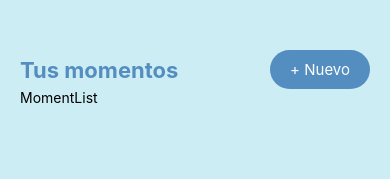
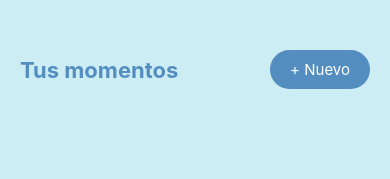
Before and after one commit to NicoPicotto/De-Paso-App, a React Native app: screen /MomentList in a window 390 px wide. Shown: the top 179 px of the page. Built offline with nearby package versions, Linux system fonts and the light colour scheme.

Commit message:
Renderizado de items

```diff
--- /dev/null
+++ b/src/Components/MomentItem/index.js
@@ -0,0 +1,24 @@
+import { View, Text, ImageBackground, TouchableOpacity } from 'react-native';
+import React from 'react';
+import { styles } from './styles';
+
+const MomentItem = ({ name, image, address, onSelect }) => {
+	return (
+		<TouchableOpacity onPress={() => onSelect()} style={styles.container}>
+			<ImageBackground
+				source={{ uri: image }}
+				style={styles.image}
+				resizeMode='cover'
+			>
+				<View style={styles.details}>
+					<Text style={styles.name}>{name}</Text>
+                    <Text style={styles.name}>{address}</Text>
+					{/* <Text style={styles.date}><Icon name="event" size={12} color="white" /> {date}</Text>
+            <Text style={styles.date}><Icon name="place" size={12} color="white" /> {address}</Text> */}
+				</View>
+			</ImageBackground>
+		</TouchableOpacity>
+	);
+};
+
+export default MomentItem;
--- /dev/null
+++ b/src/Components/MomentItem/styles.js
@@ -0,0 +1,43 @@
+import { StyleSheet } from 'react-native';
+
+export const styles = StyleSheet.create({
+	container: {
+		flex: 1,
+		backgroundColor: 'white',
+		overflow: 'hidden',
+		marginHorizontal: 20,
+		marginVertical: 10,
+		height: 250,
+		borderRadius: 20,
+		alignItems: 'center',
+		elevation: 8,
+	},
+	image: {
+		flex: 1,
+		justifyContent: 'center',
+		width: '100%',
+		height: null,
+	},
+	details: {
+		flex: 1,
+		padding: 15,
+		alignItems: 'flex-start',
+		justifyContent: 'flex-end',
+	},
+	name: {
+		color: 'white',
+		fontSize: 22,
+		textShadowOffset: { width: 2, height: 2 },
+		textShadowRadius: 10,
+		lineHeight: 25,
+		textShadowColor: '#2B2B2B',
+	},
+	date: {
+		color: 'white',
+		fontSize: 14,
+		lineHeight: 18,
+		textShadowOffset: { width: 1, height: 1 },
+		textShadowRadius: 10,
+		textShadowColor: '#2B2B2B',
+	},
+});
--- a/src/Navigation/MainStack.js
+++ b/src/Navigation/MainStack.js
@@ -1,6 +1,7 @@
 import { NavigationContainer } from '@react-navigation/native';
 import { createNativeStackNavigator } from '@react-navigation/native-stack';
 import React from 'react';
+import MomentDetail from '../Screens/MomentDetail';
 import MomentList from '../Screens/MomentList';
 import NewMoment from '../Screens/NewMoment';
 
@@ -16,6 +17,7 @@ const MainStack = () => {
 			>
 				<Stack.Screen name='MomentList' component={MomentList} />
 				<Stack.Screen name='NewMoment' component={NewMoment} />
+				<Stack.Screen name='MomentDetail' component={MomentDetail} />
 			</Stack.Navigator>
 		</NavigationContainer>
 	);
--- /dev/null
+++ b/src/Screens/MomentDetail/index.js
@@ -0,0 +1,12 @@
+import { View, Text } from 'react-native';
+import React from 'react';
+
+const MomentDetail = ({ navigation }) => {
+	return (
+		<View>
+			<Text>MomentDetail</Text>
+		</View>
+	);
+};
+
+export default MomentDetail;
--- /dev/null
+++ b/src/Screens/MomentDetail/styles.js
@@ -0,0 +1,11 @@
+import { StyleSheet } from 'react-native';
+import { COLORS } from '../../Constants';
+
+export const styles = StyleSheet.create({
+	container: {
+		flex: 1,
+		paddingVertical: 20,
+		paddingHorizontal: 20,
+        backgroundColor: COLORS.terciartyColor,
+	},
+});
--- a/src/Screens/MomentList/index.js
+++ b/src/Screens/MomentList/index.js
@@ -1,12 +1,28 @@
-import { View, Text } from 'react-native';
+import { View, FlatList } from 'react-native';
 import React from 'react';
 import { styles } from './styles';
+import { useSelector } from 'react-redux';
 import CustomHeader from '../../Components/CustomHeader';
+import MomentItem from '../../Components/MomentItem';
 
 const MomentList = ({ navigation }) => {
 	const goToNewScreen = () => {
 		navigation.navigate('NewMoment');
 	};
+
+	const moments = useSelector((state) => state.moments.moments);
+
+	const onSelectDetail = () => {
+		navigation.navigate('MomentDetail');
+	};
+
+	const renderItem = ({ item }) => (
+		<MomentItem
+			name={item.name}
+			address='Calle falsa 123'
+			onSelect={onSelectDetail}
+		/>
+	);
 
 	return (
 		<View style={styles.container}>
@@ -15,7 +31,11 @@ const MomentList = ({ navigation }) => {
 				buttonTitle='+ Nuevo'
 				onPressProp={goToNewScreen}
 			/>
-			<Text>MomentList</Text>
+			<FlatList
+				data={moments}
+				keyExtractor={(item) => item.id}
+				renderItem={renderItem}
+			/>
 		</View>
 	);
 };
```
